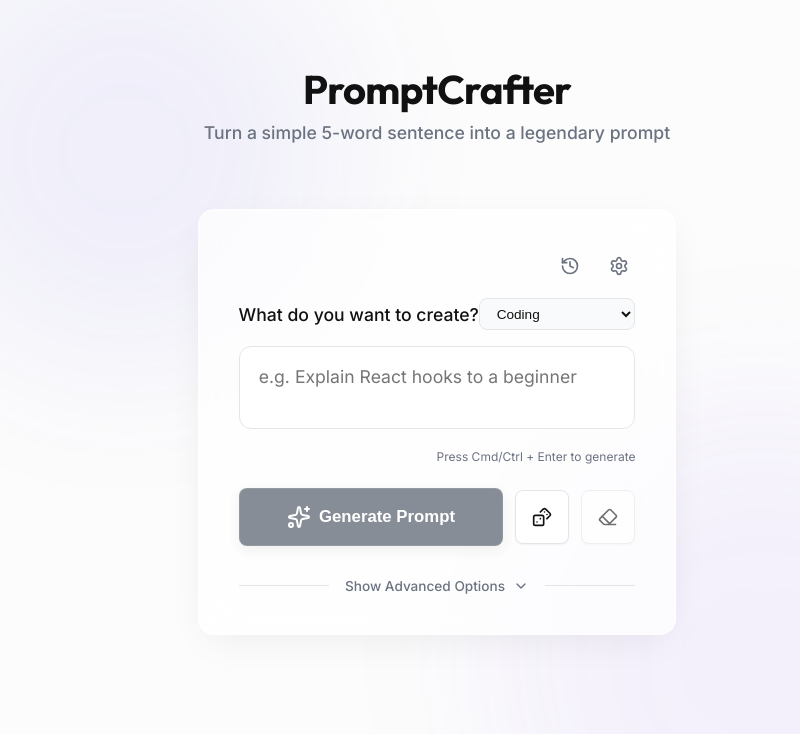
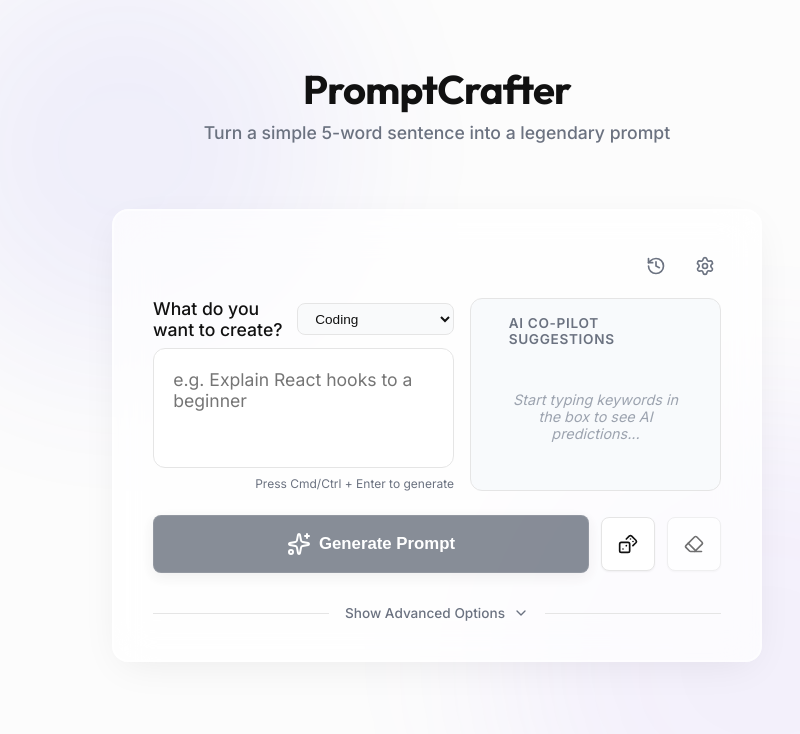
Before and after one commit to njrankitsam11-gif/promptcrafter, a React (Vite) app: page / in a window 1280 px wide. Both pictures are taken after a click on the element "PromptCrafter". Shown: the top 734 px of the page, without its empty margins (203-1003 px from the left). Built offline with nearby package versions, Linux system fonts and the light colour scheme.

Commit message:
Fix jsx syntax error

```diff
--- a/src/App.tsx
+++ b/src/App.tsx
@@ -795,7 +795,8 @@ Do not include any pleasantries or conversational filler. Output ONLY the genera
 
           {(!showSettings && !showHistory) && (
             <>
-              <div className="input-group" style={{ marginTop: '0.5rem' }}>
+            <div className="editor-container" style={{ display: 'flex', gap: '1rem', marginTop: '0.5rem', flexWrap: 'wrap' }}>
+                <div style={{ flex: '1 1 300px', display: 'flex', flexDirection: 'column' }}>
                   <div style={{ display: 'flex', justifyContent: 'space-between', alignItems: 'center', marginBottom: '0.5rem' }}>
                     <label style={{ fontSize: '1.1rem', color: 'var(--text-main)', margin: 0 }}>What do you want to create?</label>
                     <select
@@ -818,7 +819,6 @@ Do not include any pleasantries or conversational filler. Output ONLY the genera
                       ))}
                     </select>
                   </div>
-            <div style={{ position: 'relative' }}>
                   <textarea
                     value={inputPrompt}
                     onChange={(e) => {
@@ -848,53 +848,44 @@ Do not include any pleasantries or conversational filler. Output ONLY the genera
                             setInputPrompt(autocompleteSuggestions[selectedSuggestionIndex]);
                             setShowSuggestions(false);
                           }
+                        }
                       } else if (e.key === 'Escape') {
                         setShowSuggestions(false);
-                    }
                       }
                     }}
                     style={{
                       padding: '1.2rem',
                       fontSize: '1.1rem',
                       width: '100%',
+                      flex: 1,
                       borderRadius: '12px',
                       border: '1px solid var(--panel-border)',
                       background: '#ffffff',
                       resize: 'none',
-                  minHeight: '60px',
-                  maxHeight: '200px',
+                      minHeight: '120px',
+                      maxHeight: '300px',
                       fontFamily: 'inherit',
                       outline: 'none'
                     }}
                   />
+                  <div style={{ display: 'flex', justifyContent: 'flex-end', marginTop: '0.5rem' }}>
+                    <div style={{ fontSize: '0.75rem', color: 'var(--text-muted)' }}>
+                      Press Cmd/Ctrl + Enter to generate
+                    </div>
+                  </div>
+                </div>
 
-              {showSuggestions && (autocompleteSuggestions.length > 0 || isPredicting) && (
-                <div style={{
-                  position: 'absolute',
-                  top: '100%',
-                  left: 0,
-                  right: 0,
-                  background: '#ffffff',
-                  border: '1px solid var(--panel-border)',
-                  borderRadius: '8px',
-                  boxShadow: '0 10px 25px -5px rgba(0, 0, 0, 0.1), 0 8px 10px -6px rgba(0, 0, 0, 0.1)',
-                  marginTop: '0.25rem',
-                  zIndex: 50,
-                  overflow: 'hidden'
-                }}>
+                <div className="suggestions-side-panel" style={{ flex: '1 1 250px', background: '#f8fafc', borderRadius: '12px', border: '1px solid var(--panel-border)', padding: '1rem', display: 'flex', flexDirection: 'column' }}>
+                  <div style={{ display: 'flex', alignItems: 'center', gap: '0.5rem', marginBottom: '0.75rem', color: 'var(--text-muted)', fontSize: '0.85rem', fontWeight: 600, textTransform: 'uppercase', letterSpacing: '0.05em' }}>
+                    <Sparkles size={14} color="var(--accent)" /> AI Co-Pilot Suggestions
+                  </div>
+                  <div style={{ display: 'flex', flexDirection: 'column', gap: '0.5rem', flex: 1 }}>
                     {isPredicting ? (
-                    <div style={{
-                      padding: '1rem 1.2rem',
-                      display: 'flex',
-                      alignItems: 'center',
-                      gap: '0.75rem',
-                      color: 'var(--text-muted)',
-                      fontSize: '0.95rem'
-                    }}>
-                      <Loader2 size={16} className="spin" color="var(--accent)" />
-                      AI is thinking of ideas...
+                      <div style={{ display: 'flex', alignItems: 'center', gap: '0.75rem', color: 'var(--text-muted)', fontSize: '0.95rem', padding: '1rem', justifyContent: 'center', height: '100%' }}>
+                        <Loader2 size={18} className="spin" color="var(--accent)" />
+                        Thinking...
                       </div>
-                  ) : (
+                    ) : showSuggestions && autocompleteSuggestions.length > 0 ? (
                       autocompleteSuggestions.map((suggestion, idx) => (
                         <div
                           key={idx}
@@ -903,34 +894,34 @@ Do not include any pleasantries or conversational filler. Output ONLY the genera
                             setShowSuggestions(false);
                           }}
                           style={{
-                          padding: '0.8rem 1.2rem',
+                            padding: '0.75rem',
                             cursor: 'pointer',
-                          fontSize: '0.95rem',
+                            fontSize: '0.9rem',
                             color: 'var(--text-main)',
-                          borderBottom: idx < autocompleteSuggestions.length - 1 ? '1px solid #f3f4f6' : 'none',
-                          transition: 'background 0.2s',
+                            borderRadius: '8px',
+                            border: '1px solid',
+                            borderColor: idx === selectedSuggestionIndex ? 'var(--accent)' : 'var(--panel-border)',
+                            transition: 'all 0.2s',
                             display: 'flex',
-                          alignItems: 'center',
+                            alignItems: 'flex-start',
                             gap: '0.5rem',
-                          background: idx === selectedSuggestionIndex ? '#f9fafb' : 'transparent'
+                            background: idx === selectedSuggestionIndex ? '#ffffff' : 'transparent',
+                            boxShadow: idx === selectedSuggestionIndex ? '0 2px 8px rgba(0,0,0,0.05)' : 'none'
                           }}
                           onMouseEnter={() => setSelectedSuggestionIndex(idx)}
                           onMouseLeave={() => setSelectedSuggestionIndex(-1)}
                         >
-                        <Sparkles size={14} color="var(--accent)" style={{ flexShrink: 0 }} />
-                        <span style={{ overflow: 'hidden', textOverflow: 'ellipsis', whiteSpace: 'nowrap' }}>
+                          <span style={{ color: 'var(--text-muted)', flexShrink: 0, marginTop: '0.1rem' }}>✦</span>
+                          <span style={{ lineHeight: 1.4 }}>
                             {highlightMatch(suggestion, inputPrompt)}
                           </span>
                         </div>
                       ))
-                  )}
+                    ) : (
+                      <div style={{ display: 'flex', alignItems: 'center', justifyContent: 'center', color: '#9ca3af', fontSize: '0.9rem', fontStyle: 'italic', height: '100%', textAlign: 'center', padding: '1rem' }}>
+                        Start typing keywords in the box to see AI predictions...
                       </div>
                     )}
-            </div>
-
-            <div style={{ display: 'flex', justifyContent: 'flex-end', marginTop: '0.5rem' }}>
-              <div style={{ fontSize: '0.75rem', color: 'var(--text-muted)' }}>
-                Press Cmd/Ctrl + Enter to generate
                   </div>
                 </div>
               </div>
```
Lines whose indentation alone changed are shown as unchanged.
